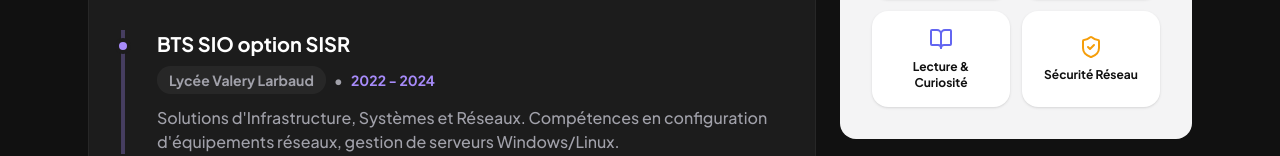
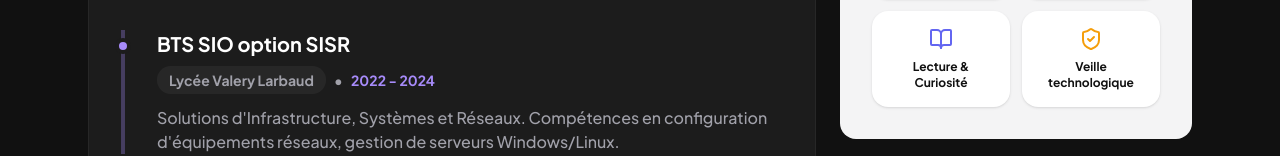
Before and after one commit to Come-sr/portfolio2, a React (Vite) app: page /a-propos in a window 1280 px wide. Shown: the part 1149-1305 px from the top of the page. Built offline with nearby package versions, Linux system fonts and the light colour scheme.

Commit message:
Replace 'Sécurité Réseau' with 'Veille technologique'

```diff
--- a/src/pages/About.tsx
+++ b/src/pages/About.tsx
@@ -170,7 +170,7 @@ export default function About() {
                 {/* 6. Sécurité Réseau (Nouveau - lié à ta certification Stormshield) */}
                 <div className="flex flex-col items-center justify-center p-4 rounded-2xl bg-white shadow-sm text-center">
                   <ShieldCheck className="w-6 h-6 mb-2 text-[#f59e0b]" />
-                  <span className="text-xs font-bold">Sécurité Réseau</span>
+                  <span className="text-xs font-bold">Veille technologique</span>
                 </div>
               </div>
             </div>
```
